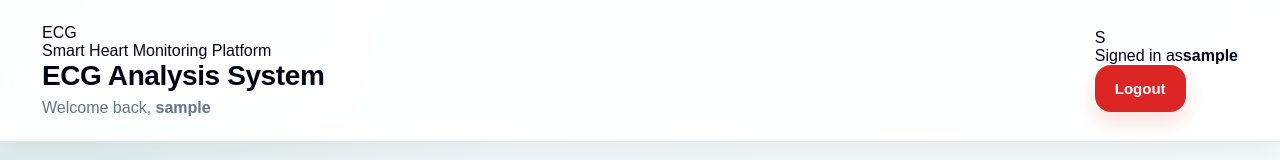
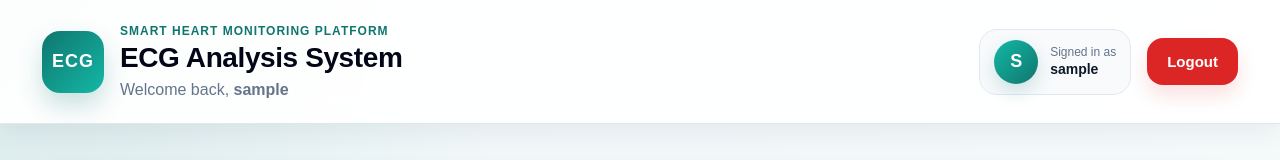
Before and after one commit to joudalhallaq/-ECG-Analysis-System-FE, a React (Vite) app: page /dashboard in a window 1280 px wide. Shown: the top 160 px of the page. Built offline with nearby package versions, Linux system fonts and the light colour scheme; no server answers; sample sign-in values are in the browser's storage.

Commit message:
Improve dashboard header design

```diff
--- a/src/App.css
+++ b/src/App.css
@@ -633,3 +633,84 @@ button:disabled {
     width: 100%;
   }
 }
+.dashboard-brand {
+  display: flex;
+  align-items: center;
+  gap: 16px;
+}
+
+.brand-badge {
+  width: 62px;
+  height: 62px;
+  border-radius: 18px;
+  background: linear-gradient(135deg, #0f766e, #14b8a6);
+  color: white;
+  display: flex;
+  align-items: center;
+  justify-content: center;
+  font-size: 18px;
+  font-weight: 900;
+  letter-spacing: 1px;
+  box-shadow: 0 12px 24px rgba(15, 118, 110, 0.22);
+}
+
+.brand-text {
+  display: flex;
+  flex-direction: column;
+}
+
+.brand-label {
+  font-size: 12px;
+  font-weight: 800;
+  color: #0f766e;
+  text-transform: uppercase;
+  letter-spacing: 1px;
+  margin-bottom: 4px;
+}
+
+.dashboard-nav-actions {
+  display: flex;
+  align-items: center;
+  gap: 16px;
+}
+
+.user-chip {
+  display: flex;
+  align-items: center;
+  gap: 12px;
+  background: #f8fafc;
+  border: 1px solid #e2e8f0;
+  border-radius: 18px;
+  padding: 10px 14px;
+}
+
+.user-avatar {
+  width: 44px;
+  height: 44px;
+  border-radius: 50%;
+  background: linear-gradient(135deg, #14b8a6, #0f766e);
+  color: white;
+  display: flex;
+  align-items: center;
+  justify-content: center;
+  font-size: 18px;
+  font-weight: 900;
+  box-shadow: 0 8px 18px rgba(15, 118, 110, 0.18);
+}
+
+.user-info {
+  display: flex;
+  flex-direction: column;
+}
+
+.user-info span {
+  font-size: 12px;
+  color: #64748b;
+  line-height: 1.2;
+}
+
+.user-info strong {
+  font-size: 14px;
+  color: #0f172a;
+  line-height: 1.3;
+}
```
